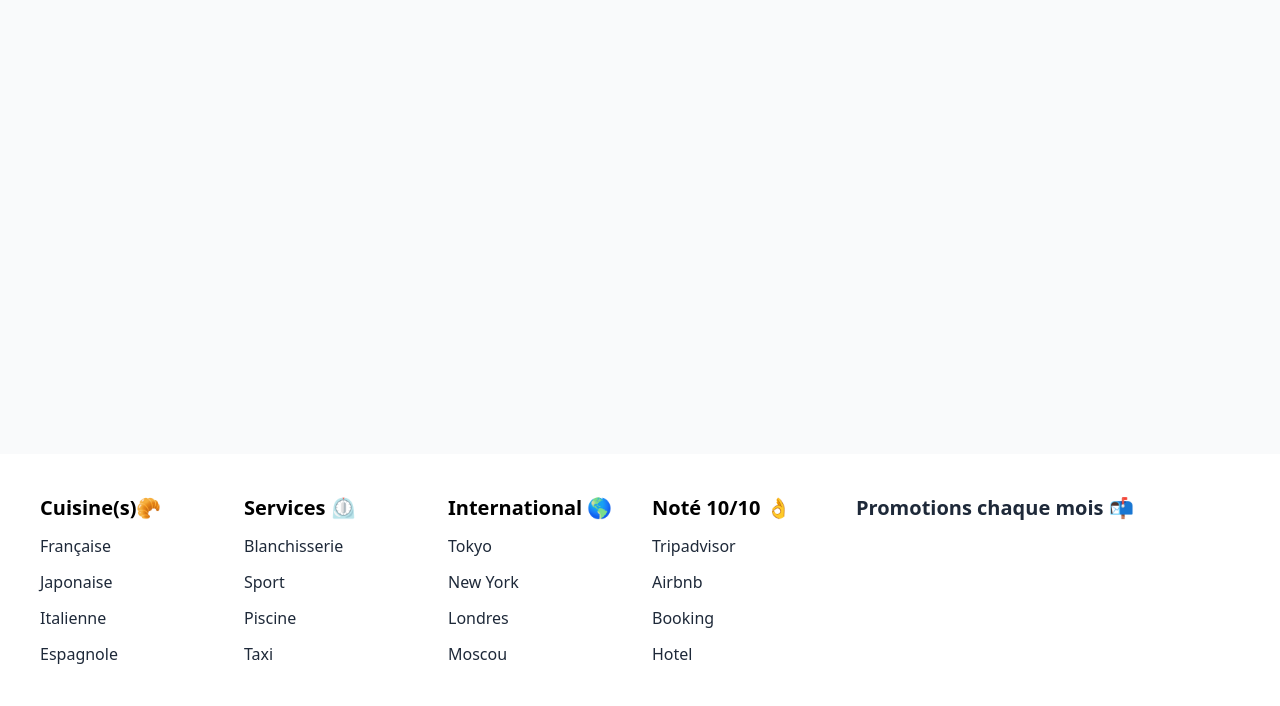
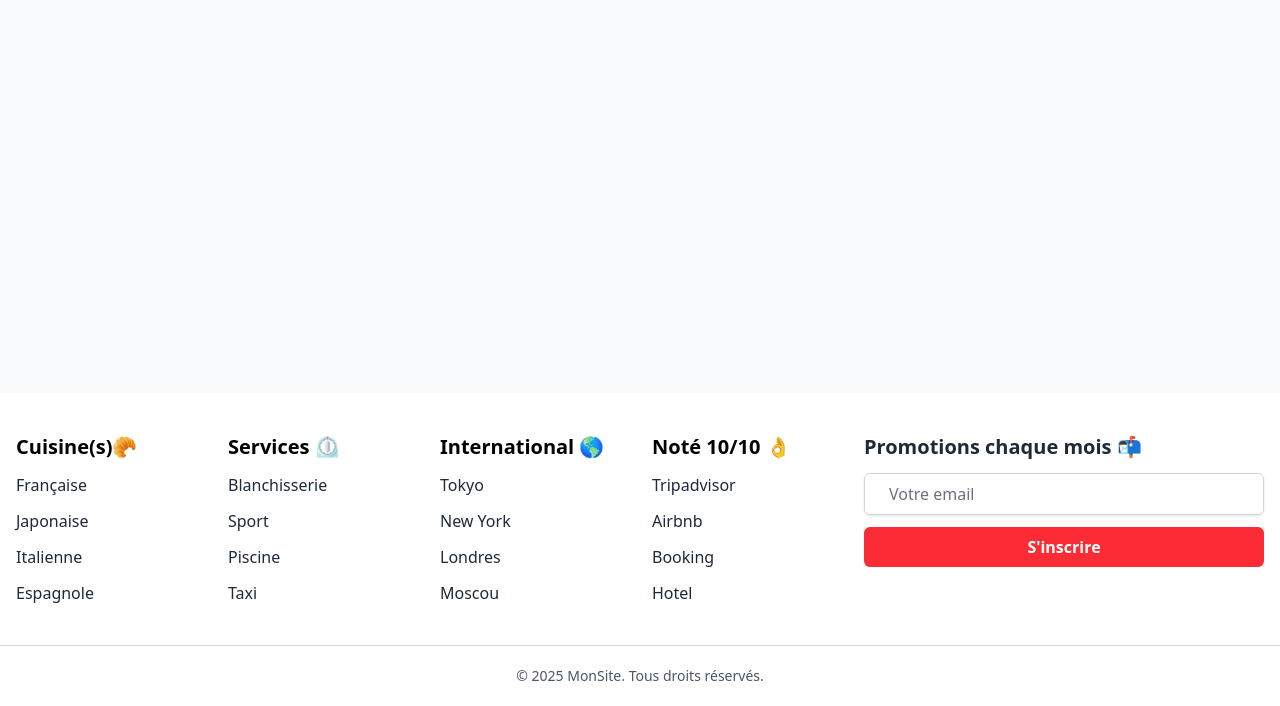
Before and after one commit to Fayecodeur/cours-tailwindcss-v4, a plain HTML site: page Composants/10.Footer/2.resolution.html in a window 1280 px wide. Shown: the part 94-800 px from the top of the page. Drawn offline with nearby package versions, Linux system fonts and the light colour scheme.

Commit message:
Creation du footer

```diff
--- a/Composants/10.Footer/2.resolution.html
+++ b/Composants/10.Footer/2.resolution.html
@@ -16,68 +16,78 @@
   <main class="flex-grow">
     <p></p>
   </main>
-  <footer class="bg-white p-10 ">
-    <div class=" container mx-auto grid grid-cols-1 min-[450px]:grid-cols-2 md:grid-cols-3 lg:grid-cols-6 gap-6">
+
+
+  <footer class="bg-white pt-10">
+    <!-- Contenu centré -->
+    <div class="container mx-auto px-4 grid grid-cols-1 min-[450px]:grid-cols-2 md:grid-cols-3 lg:grid-cols-6 gap-6">
       <!-- cuisine -->
       <div>
         <p class="text-xl font-semibold mb-3">Cuisine(s)🥐</p>
-        <ul class="space-y-3">
-          <li class="text-gray-800 ">Française</li>
-          <li class="text-gray-800 ">Japonaise</li>
-          <li class="text-gray-800 ">Italienne
-          </li>
-          <li class="text-gray-800 ">Espagnole</li>
+        <ul class="space-y-3 text-gray-800">
+          <li>Française</li>
+          <li>Japonaise</li>
+          <li>Italienne</li>
+          <li>Espagnole</li>
         </ul>
       </div>
 
       <!-- services -->
       <div>
         <p class="text-xl font-semibold mb-3">Services ⏲️</p>
-        <ul class="space-y-3">
-          <li class="text-gray-800 ">Blanchisserie</li>
-          <li class="text-gray-800 ">Sport</li>
-          <li class="text-gray-800 ">Piscine
-          </li>
-          <li class="text-gray-800 ">Taxi</li>
+        <ul class="space-y-3 text-gray-800">
+          <li>Blanchisserie</li>
+          <li>Sport</li>
+          <li>Piscine</li>
+          <li>Taxi</li>
         </ul>
       </div>
 
       <!-- International -->
       <div>
         <p class="text-xl font-semibold mb-3">International 🌎</p>
-        <ul class="space-y-3">
-          <li class="text-gray-800 ">Tokyo</li>
-          <li class="text-gray-800 ">New York
-          </li>
-          <li class="text-gray-800 ">Londres
-          </li>
-          <li class="text-gray-800 ">Moscou</li>
+        <ul class="space-y-3 text-gray-800">
+          <li>Tokyo</li>
+          <li>New York</li>
+          <li>Londres</li>
+          <li>Moscou</li>
         </ul>
       </div>
 
       <!-- Note -->
       <div>
         <p class="text-xl font-semibold mb-3">Noté 10/10 👌</p>
-        <ul class="space-y-3">
-          <li class="text-gray-800 ">Tripadvisor</li>
-          <li class="text-gray-800 ">Airbnb</li>
-          <li class="text-gray-800 ">Booking
-          </li>
-          <li class="text-gray-800 ">Hotel</li>
+        <ul class="space-y-3 text-gray-800">
+          <li>Tripadvisor</li>
+          <li>Airbnb</li>
+          <li>Booking</li>
+          <li>Hotel</li>
         </ul>
       </div>
 
       <!-- newsletter -->
       <div class="col-span-1 min-[420px]:col-span-2">
         <p class="text-xl font-semibold text-gray-800 mb-3">Promotions chaque mois 📬</p>
+        <form>
+          <label for="email" class="sr-only">Adresse email</label>
+          <input type="email"
+            class="w-full py-2 px-6 border rounded-md border-gray-300 shadow focus:outline-none focus:border-gray-500 placeholder:text-gray-500 mb-3"
+            placeholder="Votre email">
+          <button
+            class="w-full text-center bg-red-500 px-3 py-2 rounded-md text-white font-semibold cursor-pointer hover:bg-red-700">S'inscrire</button>
+        </form>
       </div>
+    </div>
+
+    <!-- ligne sur toute la largeur -->
+    <div class="border-t border-gray-300 mt-10 w-full">
+      <div class="py-5 text-center text-sm text-gray-600">
+        © 2025 MonSite. Tous droits réservés.
+      </div>
+    </div>
+  </footer>
 
 
-    </div>
-
-
-
-  </footer>
 </body>
 
 </html>
```
